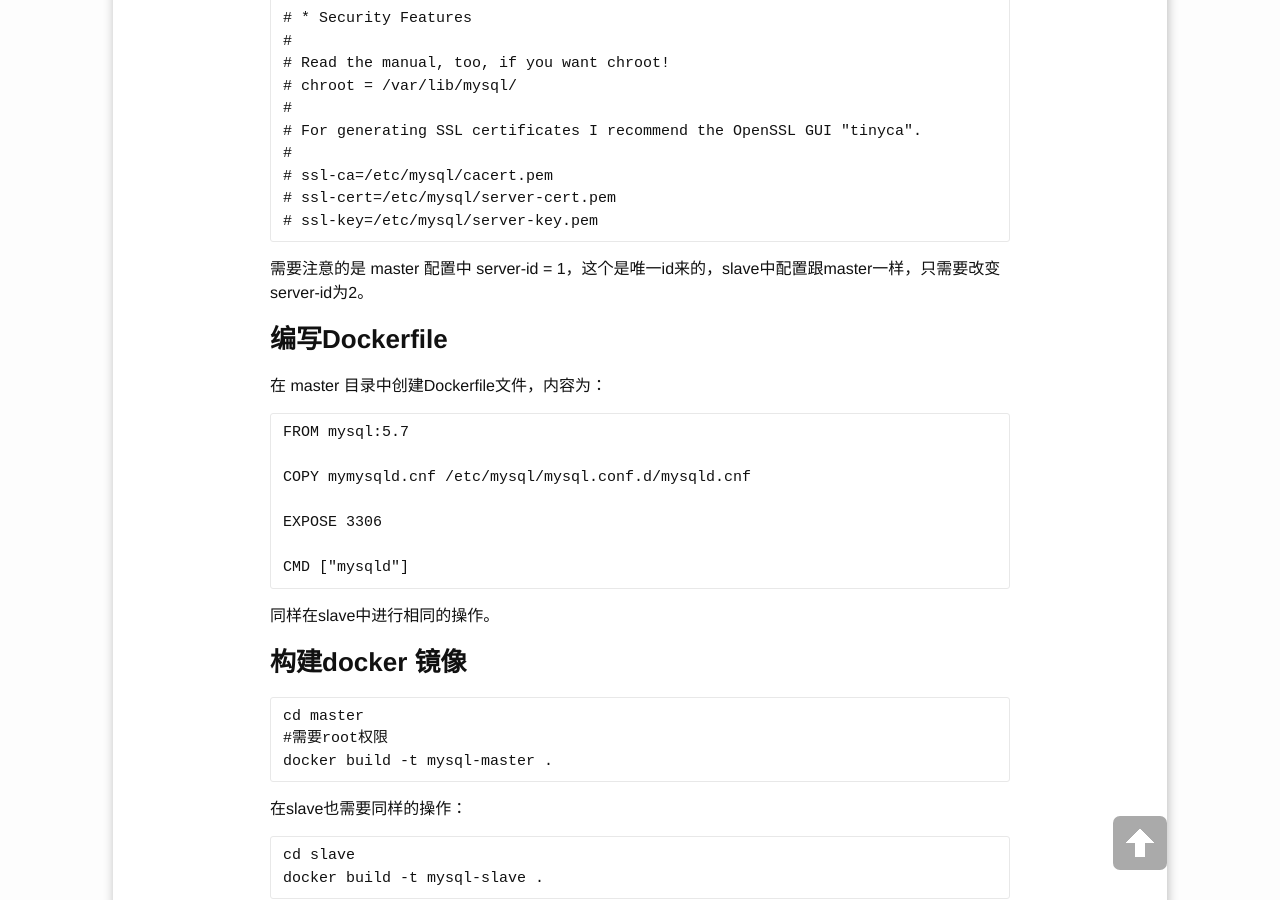
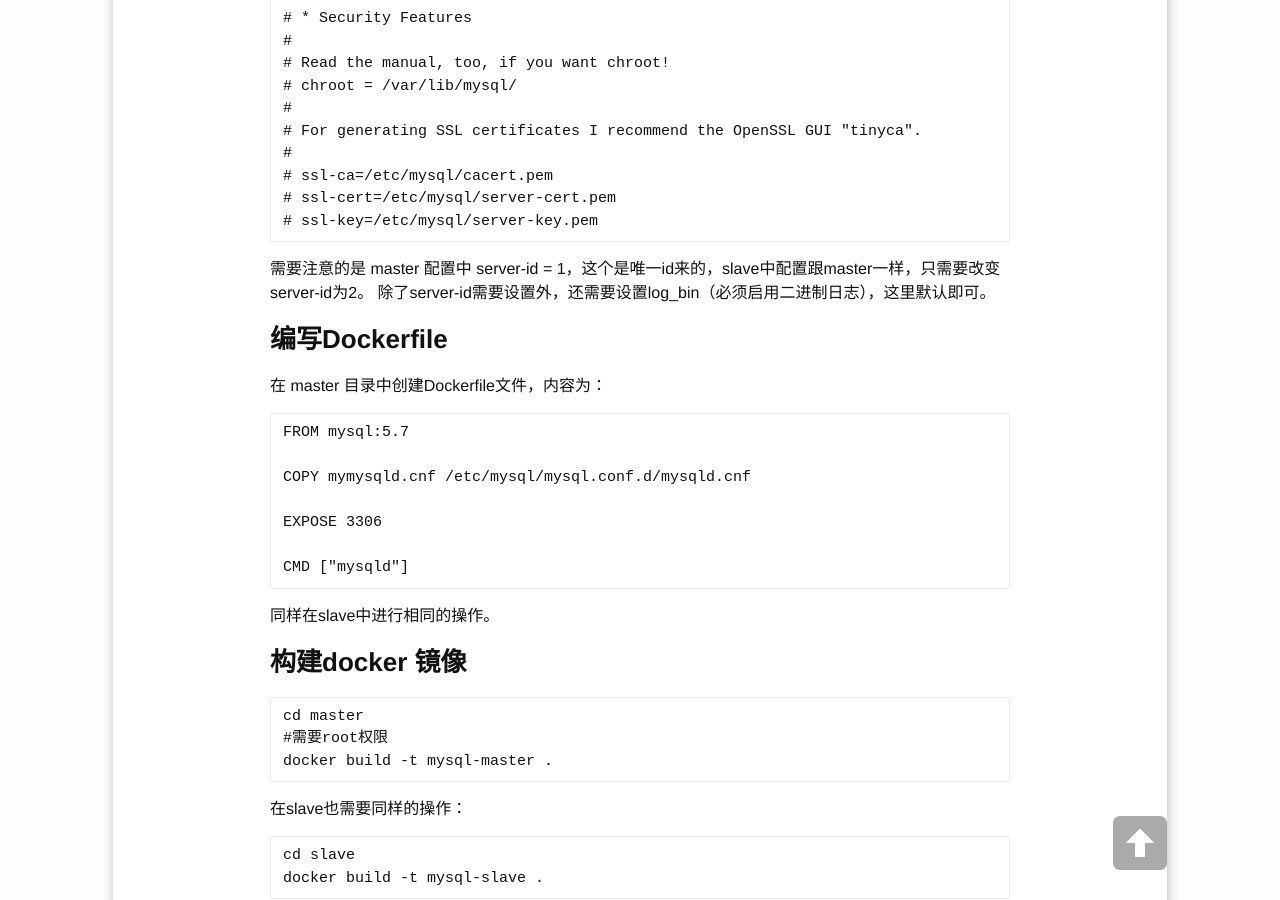
Before and after one commit to TopSpoofer/TopSpoofer.github.io, a Jekyll site: the page built from _posts/2017/08/2017-08-22-docker-compose-mysql5.7-主从部署.md, in a window 1280 px wide and 900 px high, scrolled down 2762 px. Built offline with Jekyll 4.4.1, drawn with Linux system fonts in a browser that asks for light colours; comment, search, counter and statistics services are not loaded.

Commit message:
fix log_bin

````diff
--- a/_posts/2017/08/2017-08-22-docker-compose-mysql5.7-主从部署.md
+++ b/_posts/2017/08/2017-08-22-docker-compose-mysql5.7-主从部署.md
@@ -124,6 +124,7 @@ max_binlog_size   = 100M
 # ssl-key=/etc/mysql/server-key.pem
 ```
 需要注意的是 master 配置中 server-id = 1，这个是唯一id来的，slave中配置跟master一样，只需要改变server-id为2。
+除了server-id需要设置外，还需要设置log_bin（必须启用二进制日志），这里默认即可。
 
 ### 编写Dockerfile
 在 master 目录中创建Dockerfile文件，内容为：
````
